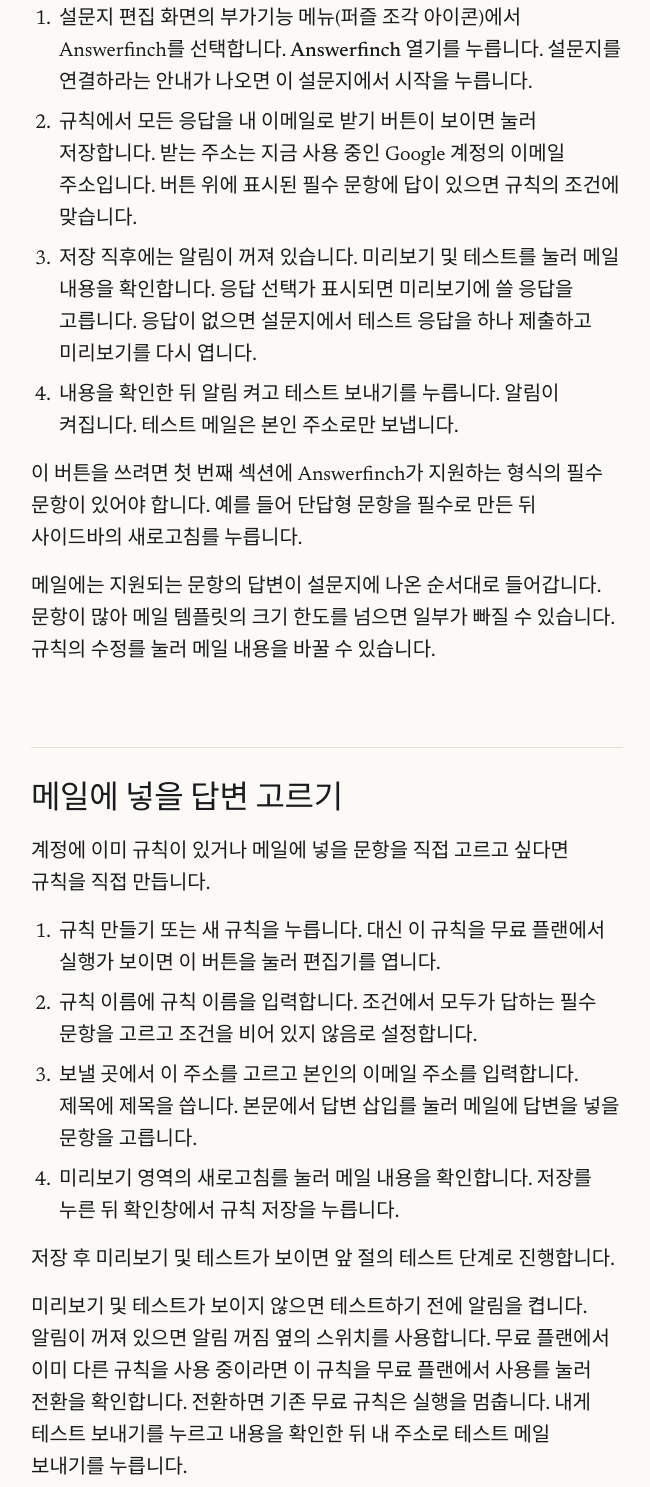
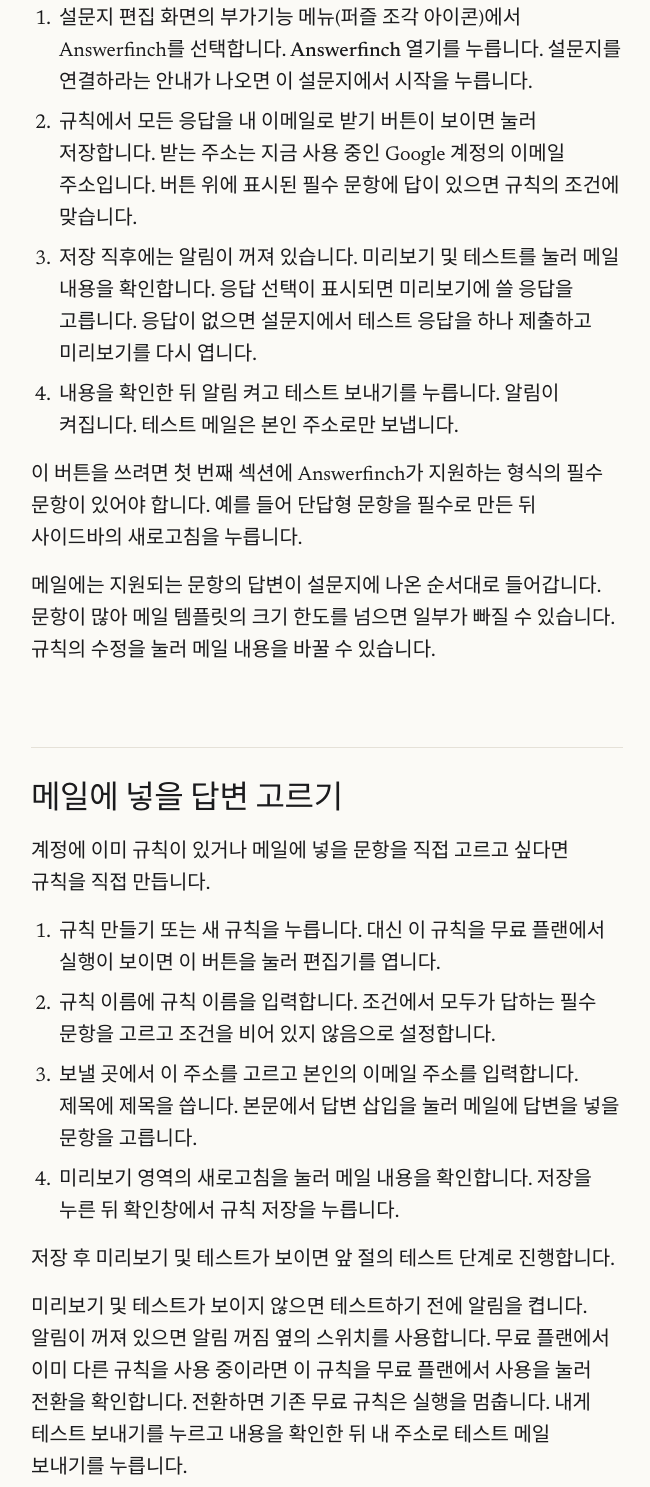
Before and after one commit to lazypl82/answerfinch-site, a plain HTML site: page help/ko/email-notifications-with-responses.html in a window 1280 px wide. Shown: the part 726-2213 px from the top of the page, without its empty margins (313-963 px from the left). Drawn offline with Linux system fonts and the light colour scheme.

Commit message:
Correct particles after Korean UI labels

```diff
--- a/help/ko/email-notifications-with-responses.html
+++ b/help/ko/email-notifications-with-responses.html
@@ -47,24 +47,24 @@
     <ol>
       <li>설문지 편집 화면의 부가기능 메뉴(퍼즐 조각 아이콘)에서 Answerfinch를 선택합니다. <b>Answerfinch 열기</b>를 누릅니다. 설문지를 연결하라는 안내가 나오면 <b>이 설문지에서 시작</b>을 누릅니다.</li>
       <li><b>규칙</b>에서 <b>모든 응답을 내 이메일로 받기</b> 버튼이 보이면 눌러 저장합니다. 받는 주소는 지금 사용 중인 Google 계정의 이메일 주소입니다. 버튼 위에 표시된 필수 문항에 답이 있으면 규칙의 조건에 맞습니다.</li>
-      <li>저장 직후에는 알림이 꺼져 있습니다. <b>미리보기 및 테스트</b>를 눌러 메일 내용을 확인합니다. <b>응답 선택</b>가 표시되면 미리보기에 쓸 응답을 고릅니다. 응답이 없으면 설문지에서 테스트 응답을 하나 제출하고 미리보기를 다시 엽니다.</li>
+      <li>저장 직후에는 알림이 꺼져 있습니다. <b>미리보기 및 테스트</b>를 눌러 메일 내용을 확인합니다. <b>응답 선택</b>이 표시되면 미리보기에 쓸 응답을 고릅니다. 응답이 없으면 설문지에서 테스트 응답을 하나 제출하고 미리보기를 다시 엽니다.</li>
       <li>내용을 확인한 뒤 <b>알림 켜고 테스트 보내기</b>를 누릅니다. 알림이 켜집니다. 테스트 메일은 본인 주소로만 보냅니다.</li>
     </ol>
-    <p>이 버튼을 쓰려면 첫 번째 섹션에 Answerfinch가 지원하는 형식의 필수 문항이 있어야 합니다. 예를 들어 단답형 문항을 필수로 만든 뒤 사이드바의 <b>새로고침</b>를 누릅니다.</p>
-    <p>메일에는 지원되는 문항의 답변이 설문지에 나온 순서대로 들어갑니다. 문항이 많아 메일 템플릿의 크기 한도를 넘으면 일부가 빠질 수 있습니다. 규칙의 <b>수정</b>를 눌러 메일 내용을 바꿀 수 있습니다.</p>
+    <p>이 버튼을 쓰려면 첫 번째 섹션에 Answerfinch가 지원하는 형식의 필수 문항이 있어야 합니다. 예를 들어 단답형 문항을 필수로 만든 뒤 사이드바의 <b>새로고침</b>을 누릅니다.</p>
+    <p>메일에는 지원되는 문항의 답변이 설문지에 나온 순서대로 들어갑니다. 문항이 많아 메일 템플릿의 크기 한도를 넘으면 일부가 빠질 수 있습니다. 규칙의 <b>수정</b>을 눌러 메일 내용을 바꿀 수 있습니다.</p>
   </section>
 
   <section class="section" id="choose-answers">
     <h2>메일에 넣을 답변 고르기</h2>
     <p>계정에 이미 규칙이 있거나 메일에 넣을 문항을 직접 고르고 싶다면 규칙을 직접 만듭니다.</p>
     <ol>
-      <li><b>규칙 만들기</b> 또는 <b>새 규칙</b>을 누릅니다. <b>대신 이 규칙을 무료 플랜에서 실행</b>가 보이면 이 버튼을 눌러 편집기를 엽니다.</li>
-      <li><b>규칙 이름</b>에 규칙 이름을 입력합니다. <b>조건</b>에서 모두가 답하는 필수 문항을 고르고 조건을 <b>비어 있지 않음</b>로 설정합니다.</li>
-      <li><b>보낼 곳</b>에서 <b>이 주소</b>를 고르고 본인의 이메일 주소를 입력합니다. <b>제목</b>에 제목을 씁니다. <b>본문</b>에서 <b>답변 삽입</b>를 눌러 메일에 답변을 넣을 문항을 고릅니다.</li>
-      <li><b>미리보기</b> 영역의 <b>새로고침</b>를 눌러 메일 내용을 확인합니다. <b>저장</b>를 누른 뒤 확인창에서 <b>규칙 저장</b>을 누릅니다.</li>
+      <li><b>규칙 만들기</b> 또는 <b>새 규칙</b>을 누릅니다. <b>대신 이 규칙을 무료 플랜에서 실행</b>이 보이면 이 버튼을 눌러 편집기를 엽니다.</li>
+      <li><b>규칙 이름</b>에 규칙 이름을 입력합니다. <b>조건</b>에서 모두가 답하는 필수 문항을 고르고 조건을 <b>비어 있지 않음</b>으로 설정합니다.</li>
+      <li><b>보낼 곳</b>에서 <b>이 주소</b>를 고르고 본인의 이메일 주소를 입력합니다. <b>제목</b>에 제목을 씁니다. <b>본문</b>에서 <b>답변 삽입</b>을 눌러 메일에 답변을 넣을 문항을 고릅니다.</li>
+      <li><b>미리보기</b> 영역의 <b>새로고침</b>을 눌러 메일 내용을 확인합니다. <b>저장</b>을 누른 뒤 확인창에서 <b>규칙 저장</b>을 누릅니다.</li>
     </ol>
     <p>저장 후 <b>미리보기 및 테스트</b>가 보이면 앞 절의 테스트 단계로 진행합니다.</p>
-    <p><b>미리보기 및 테스트</b>가 보이지 않으면 테스트하기 전에 알림을 켭니다. 알림이 꺼져 있으면 <b>알림 꺼짐</b> 옆의 스위치를 사용합니다. 무료 플랜에서 이미 다른 규칙을 사용 중이라면 <b>이 규칙을 무료 플랜에서 사용</b>를 눌러 전환을 확인합니다. 전환하면 기존 무료 규칙은 실행을 멈춥니다. <b>내게 테스트 보내기</b>를 누르고 내용을 확인한 뒤 <b>내 주소로 테스트 메일 보내기</b>를 누릅니다.</p>
+    <p><b>미리보기 및 테스트</b>가 보이지 않으면 테스트하기 전에 알림을 켭니다. 알림이 꺼져 있으면 <b>알림 꺼짐</b> 옆의 스위치를 사용합니다. 무료 플랜에서 이미 다른 규칙을 사용 중이라면 <b>이 규칙을 무료 플랜에서 사용</b>을 눌러 전환을 확인합니다. 전환하면 기존 무료 규칙은 실행을 멈춥니다. <b>내게 테스트 보내기</b>를 누르고 내용을 확인한 뒤 <b>내 주소로 테스트 메일 보내기</b>를 누릅니다.</p>
   </section>
 
   <section class="section" id="send-log">
```
